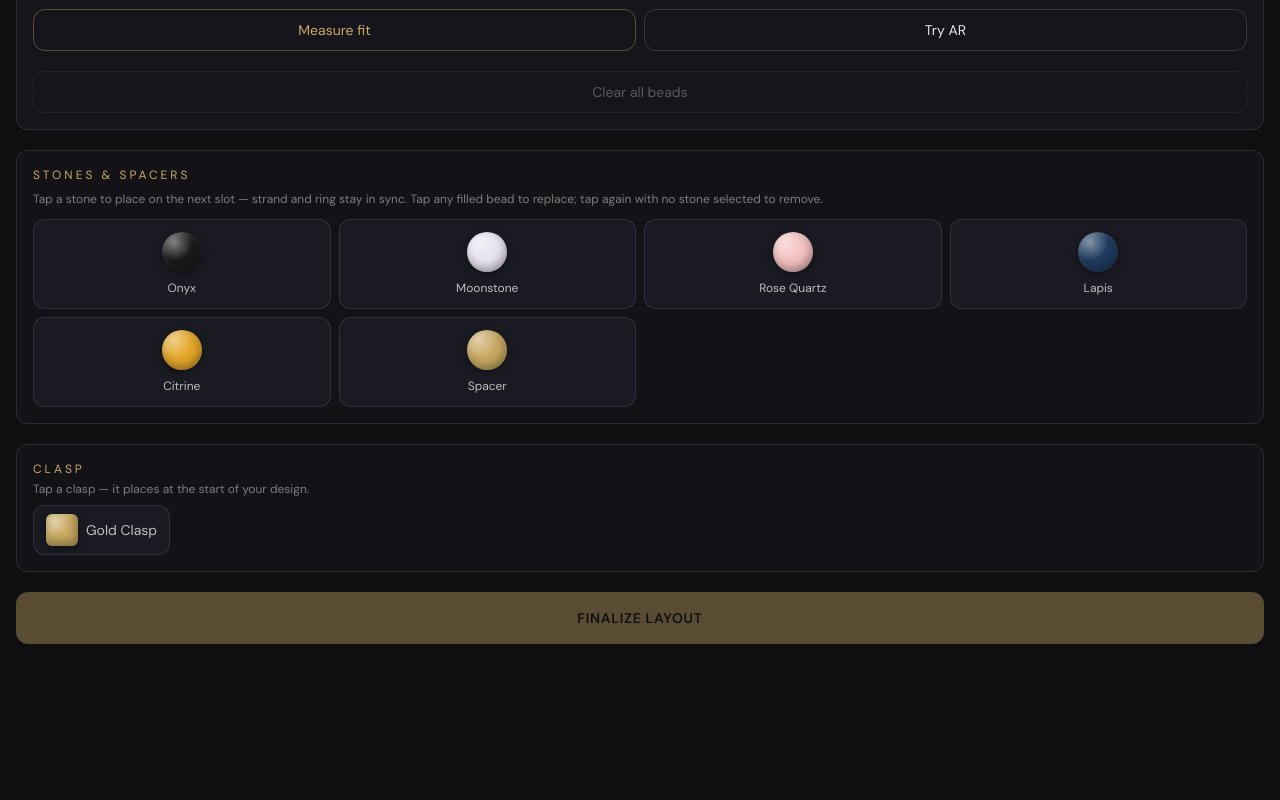
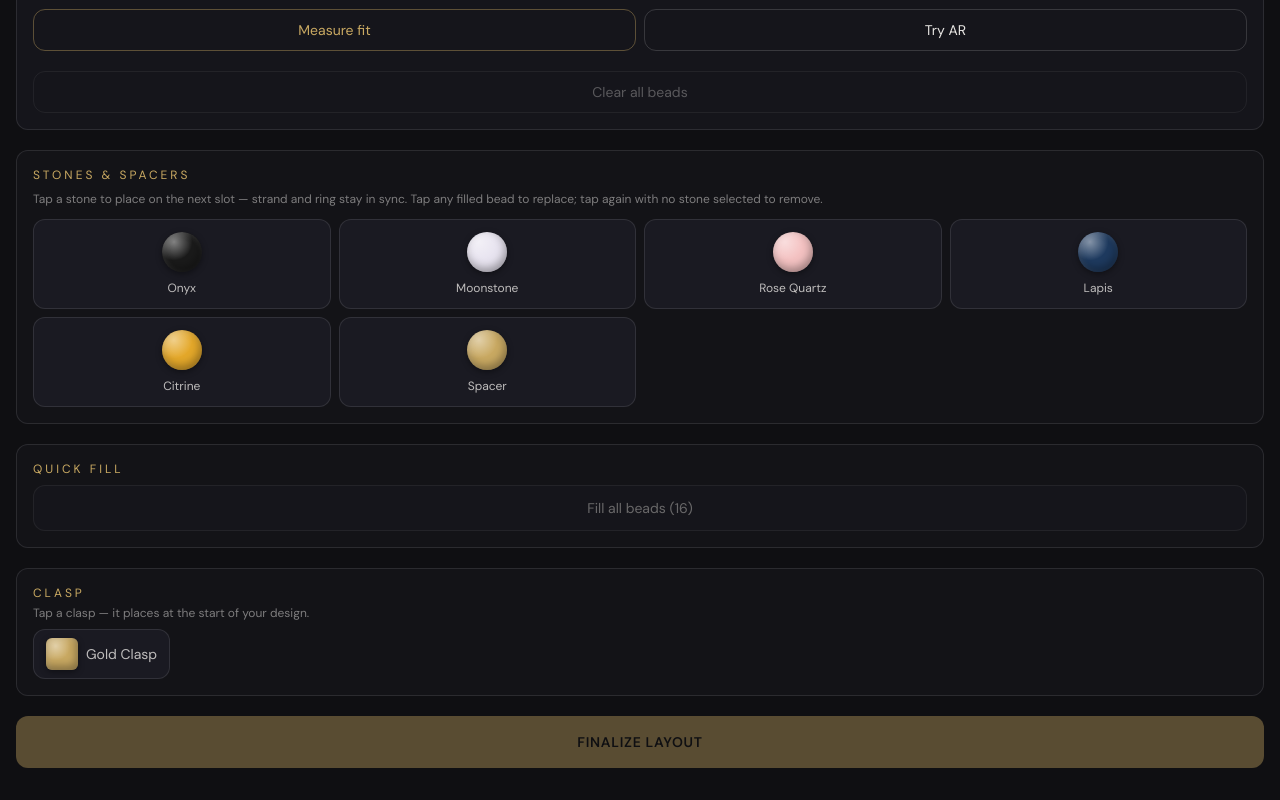
Before and after one commit to mastershifu24/GemOps, a Next.js app: page /customize in a window 1280 px wide. Shown: the part 1091-1891 px from the top of the page. Before the commit the page ends 1767 px from the top, so only its background shows below. Built offline with nearby package versions, Linux system fonts and the light colour scheme; no server answers; the database is empty; a web font is replaced by a local one.

Commit message:
option to fill all beads

```diff
--- a/src/components/customizer/BulkActions.tsx
+++ b/src/components/customizer/BulkActions.tsx
@@ -7,6 +7,7 @@ interface BulkActionsProps {
   disabled?: boolean;
   hasSelection: boolean;
   remainingCount: number;
+  showPatternAlternator?: boolean;
 }
 
 export function BulkActions({
@@ -16,9 +17,11 @@ export function BulkActions({
   disabled = false,
   hasSelection,
   remainingCount,
+  showPatternAlternator = true,
 }: BulkActionsProps) {
   return (
     <div className="flex flex-col gap-2 sm:flex-row">
+      {showPatternAlternator && (
         <button
           type="button"
           disabled={disabled || remainingCount === 0}
@@ -33,13 +36,14 @@ export function BulkActions({
             ? "Tap 2nd stone for A/B pattern"
             : "Pattern Alternator"}
         </button>
+      )}
       <button
         type="button"
         disabled={disabled || !hasSelection || remainingCount === 0}
         onClick={onFillRemaining}
         className="flex-1 rounded-xl border border-white/15 bg-gem-slate px-4 py-3 text-sm text-gem-mist transition hover:border-white/30 disabled:opacity-40"
       >
-        Fill Remaining ({remainingCount})
+        Fill all beads ({remainingCount})
       </button>
     </div>
   );
--- a/src/components/customizer/CustomerCustomizer.tsx
+++ b/src/components/customizer/CustomerCustomizer.tsx
@@ -159,7 +159,7 @@ export function CustomerCustomizer() {
   const productType = getProductType(activeTemplate);
   const sequentialOnly = isSequentialFill(activeTemplate);
   const showStrandToggle = supportsStrandToggle(activeTemplate);
-  const showBulkActions = !sequentialOnly;
+  const showPatternAlternator = !sequentialOnly;
   const claspComponents = useMemo(
     () => components.filter((c) => c.component_type === "clasp"),
     [components]
@@ -396,19 +396,33 @@ export function CustomerCustomizer() {
       setError("Select a stone to fill remaining slots.");
       return;
     }
-    setSlots((prev) =>
-      prev.map((slot, index) =>
+    setSlots((prev) => {
+      const filled = prev.map((slot, index) =>
         slot === null
           ? toSlotAssignment(selectedStone, index, {
               beadSizeMm: selectedBeadMm,
               beadShape: selectedBeadShape,
             })
           : slot
-      )
-    );
+      );
+
+      if (strandCount === 2 && supportsStrandToggle(activeTemplate)) {
+        const inner = filled.slice(0, perRingSlotCount);
+        return mirrorSlotsToDoubleStrand(inner, perRingSlotCount);
+      }
+
+      return filled;
+    });
     setPatternDraft(null);
     setError(null);
-  }, [selectedStone, selectedBeadMm, selectedBeadShape]);
+  }, [
+    selectedStone,
+    selectedBeadMm,
+    selectedBeadShape,
+    strandCount,
+    activeTemplate,
+    perRingSlotCount,
+  ]);
 
   const handleSlotTap = useCallback(
     (index: number, options?: { mirror?: boolean }) => {
@@ -660,22 +674,26 @@ export function CustomerCustomizer() {
         </section>
 
         <section className="rounded-xl border border-white/10 bg-gem-slate/40 p-4">
+          <p className="mb-2 text-xs uppercase tracking-[0.25em] text-gem-gold">
+            Quick fill
+          </p>
+          <BulkActions
+            patternMode={patternMode}
+            onPatternAlternator={handlePatternAlternator}
+            onFillRemaining={handleFillRemaining}
+            hasSelection={selectedStone !== null}
+            remainingCount={remainingCount}
+            showPatternAlternator={showPatternAlternator}
+          />
+        </section>
+
+        <section className="rounded-xl border border-white/10 bg-gem-slate/40 p-4">
           <ClaspPicker
             clasps={claspComponents}
             selectedId={selectedClaspId}
             onSelect={handleClaspSelect}
           />
         </section>
-
-        {showBulkActions && (
-          <BulkActions
-            patternMode={patternMode}
-            onPatternAlternator={handlePatternAlternator}
-            onFillRemaining={handleFillRemaining}
-            hasSelection={selectedStone !== null}
-            remainingCount={remainingCount}
-          />
-        )}
 
         {error && (
           <p className="rounded-lg border border-red-500/30 bg-red-500/10 px-3 py-2 text-sm text-red-300">
```
Lines whose indentation alone changed are shown as unchanged.
